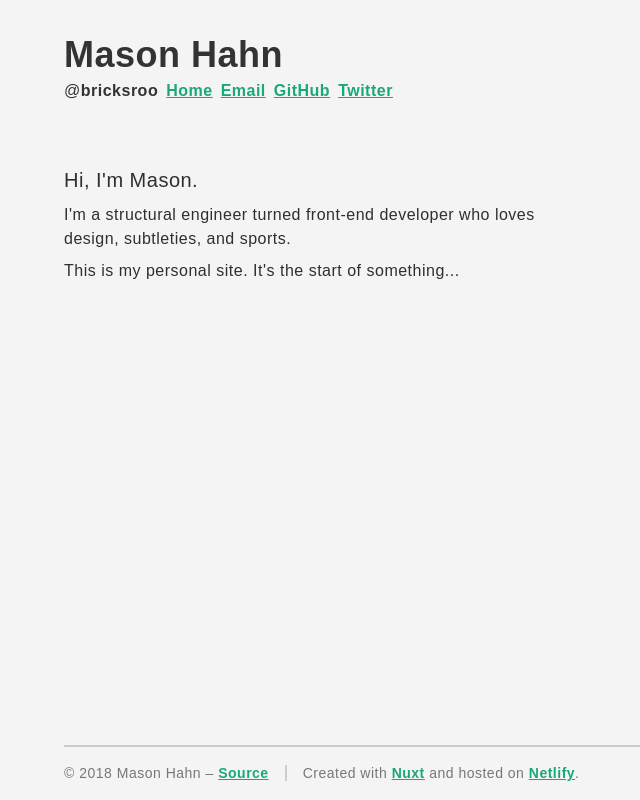
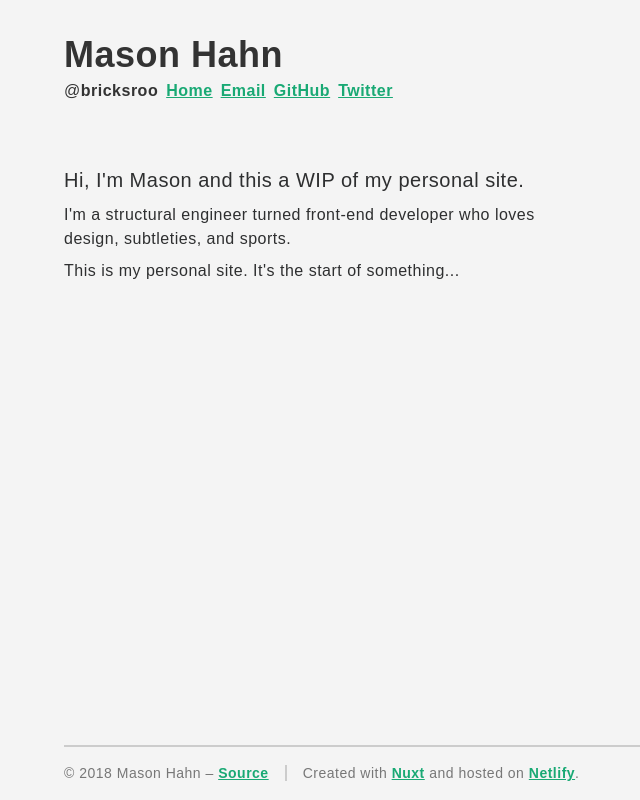
Before and after one commit to bricksroo/bricksroo.com, a Nuxt app: page / in a window 1280 px wide. Shown: the whole page, without its empty margins (208-848 px from the left). Built offline with nearby package versions, Linux system fonts and the light colour scheme.

Commit message:
add wip message

```diff
--- a/pages/index.vue
+++ b/pages/index.vue
@@ -1,6 +1,6 @@
 <template>
   <section class="mt5 measure">
-    <h4 class="mt0 mb2 fw4 f4 lh-copy">Hi, I'm Mason.</h4>
+    <h4 class="mt0 mb2 fw4 f4 lh-copy">Hi, I'm Mason and this a WIP of my personal site.</h4>
     <p class="mt0 mb2 lh-copy">I'm a structural engineer turned front-end developer who loves design, subtleties, and sports.</p>
     <p class="mt0 mb2 lh-copy">This is my personal site. It's the start of something...</p>
   </section>
```
